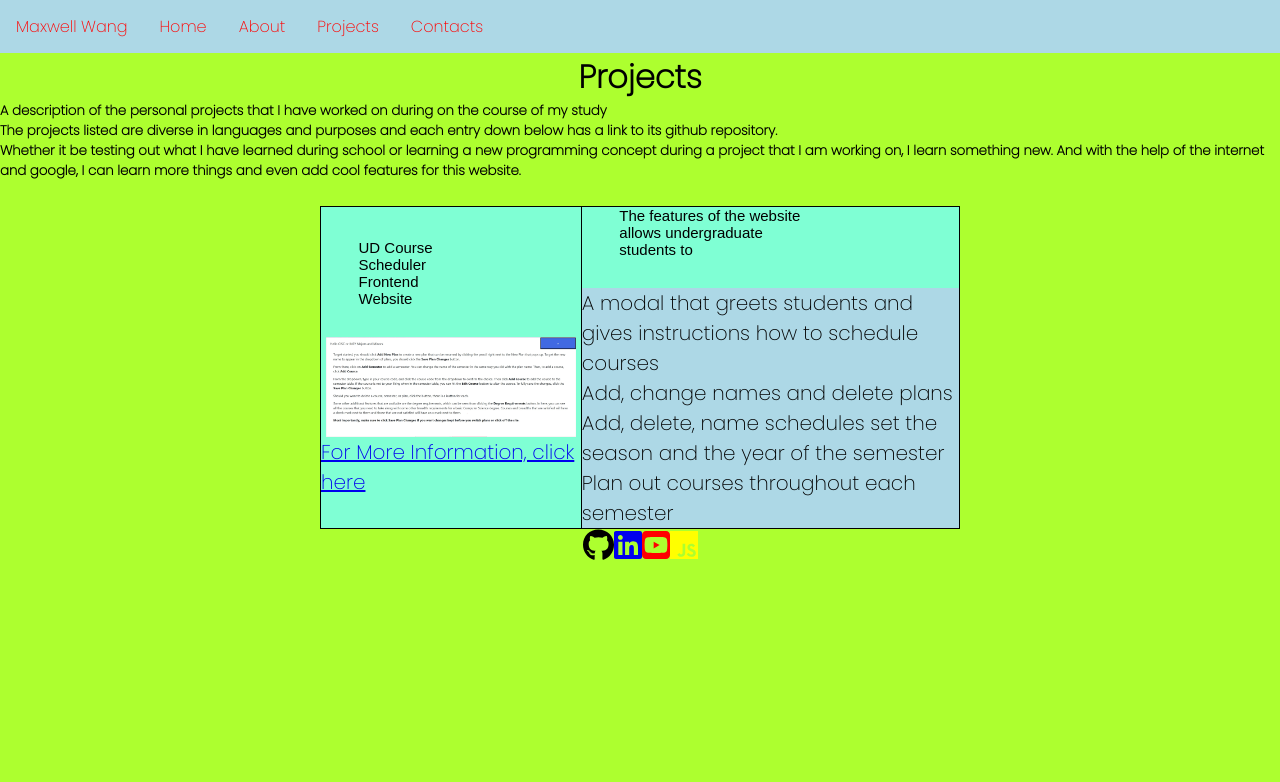
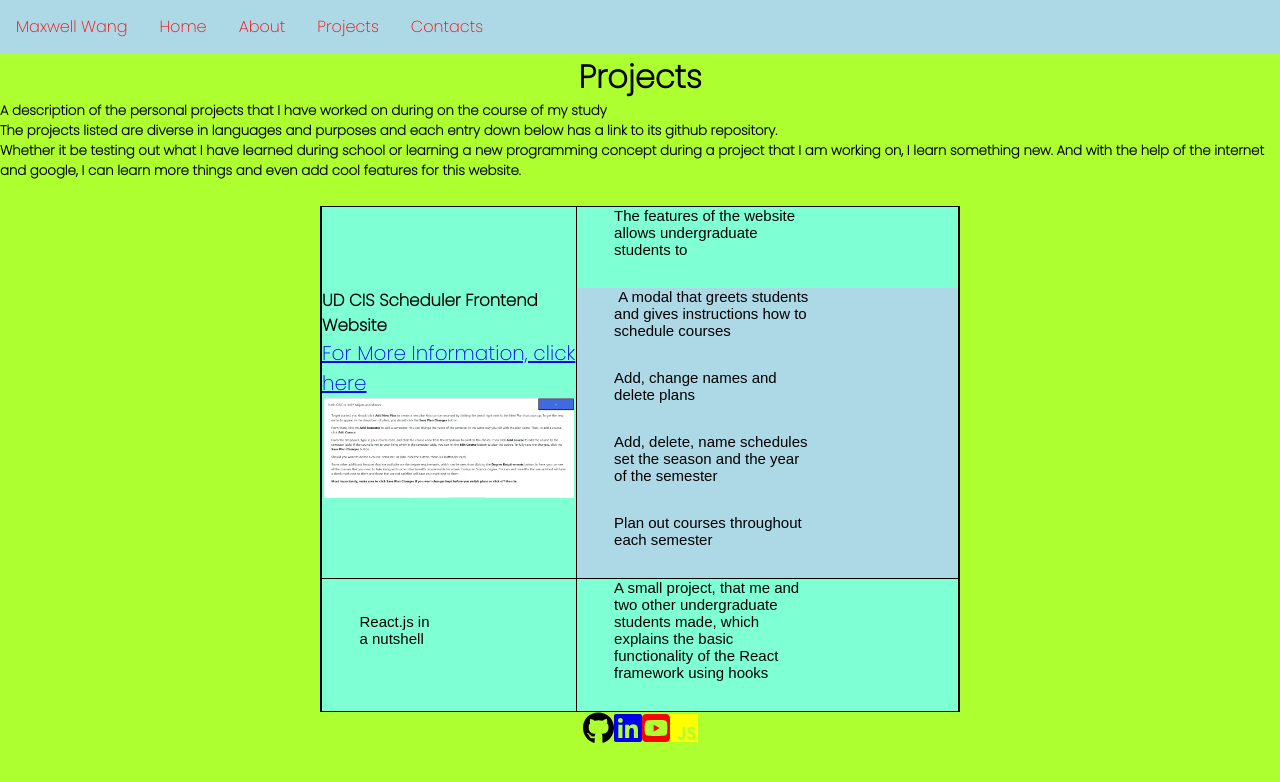
Before and after one commit to mwang840/MaxWang, a React (Create React App) app: page /projects in a window 1280 px wide. Shown: the top 782 px of the page. Built offline with nearby package versions, Linux system fonts and the light colour scheme.

Commit message:
second phase

```diff
--- a/src/Pages/Projects.css
+++ b/src/Pages/Projects.css
@@ -7,12 +7,6 @@ h6{
     font-family: Arial, Helvetica, sans-serif;
     font-size: 15px;
     text-align:center;
-    margin-left:2.5em;
-    margin-right: 2.5em;
-    padding:0 7em 2em 0;
-    border-width:2.0px;
-    border-color:black;
-    border-style: solid;
     background-color: aquamarine;
 }
 
@@ -38,8 +32,9 @@ table td{
 
 table tr{
     border: 1px solid black;
-    border-left: 1px solid #000;
-    border-right: 1px solid #000;
+    border-left: 2px solid #000;
+    border-right: 2px solid #000;
+    padding: 0;
     font-family: Arial, Helvetica, sans-serif;
 }
 
@@ -55,8 +50,10 @@ body{
     background-color: greenyellow;
 }
 
-ol li{
+Projects ol li{
     float: left;
     clear:left;
     font-family: Arial, Helvetica, sans-serif;
+    border-left:double;
+    padding-right: 10px;
 }
--- a/src/Pages/Projects.js
+++ b/src/Pages/Projects.js
@@ -12,24 +12,34 @@ function Projects(){
         <table class="center">
             <tr>
                 <td>
-                    <p>UD Course Scheduler Frontend Website</p><img src={udcsSchelduler} alt="CISC Schelduler" style={{width:250, height:100, display: "absolute", top:0, left:10, right:0, bottom:10}}></img>
-                    <a href="https://github.com/UD-CISC275-S22/cis-scheduler-team-007">For More Information, click here</a>
+                    <h5>UD CIS Scheduler Frontend Website</h5>
+                    <a href="https://github.com/UD-CISC275-S22/cis-scheduler-team-007">For More Information, click here</a><img src={udcsSchelduler} alt="CISC Schelduler" style={{width:250, height:100, display: "absolute", top:0, left:10, right:0, bottom:10}}></img>
                 </td>
                 <td>
                 <p>The features of the website allows undergraduate students to</p>
                     <ul>
                         <li>
-                            A modal that greets students and gives instructions how to schedule courses
+                            <p>&nbsp;A modal that greets students and gives instructions how to schedule courses</p>
                         </li>
                         <li>
-                            Add, change names and delete plans
+                            <p>Add, change names and delete plans</p>
                         </li>
                         <li>
-                            Add, delete, name schedules set the season and the year of the semester
+                            <p>Add, delete, name schedules set the season and the year of the semester</p>
                         </li>
-                        <li>Plan out courses throughout each semester</li>
+                        <li><p>Plan out courses throughout each semester</p></li>
                     </ul>
                 </td>
+            </tr>
+            <tr>
+                <td>
+                    <p>React.js in a nutshell</p>
+                </td>
+                <td>
+                    <p>A small project, that me and two other undergraduate students made, which explains the basic functionality of the React framework using
+                        hooks
+                    </p>
+                    </td>
             </tr>
         </table>
     </div>
```
